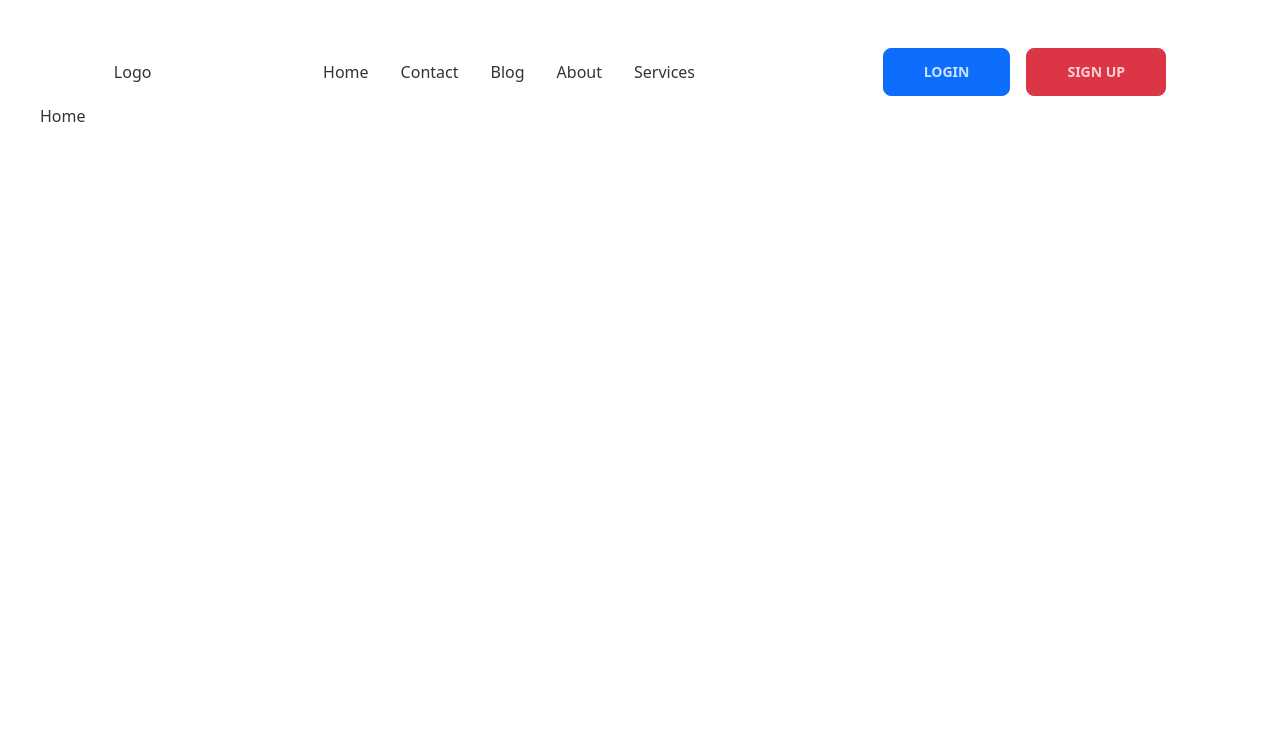
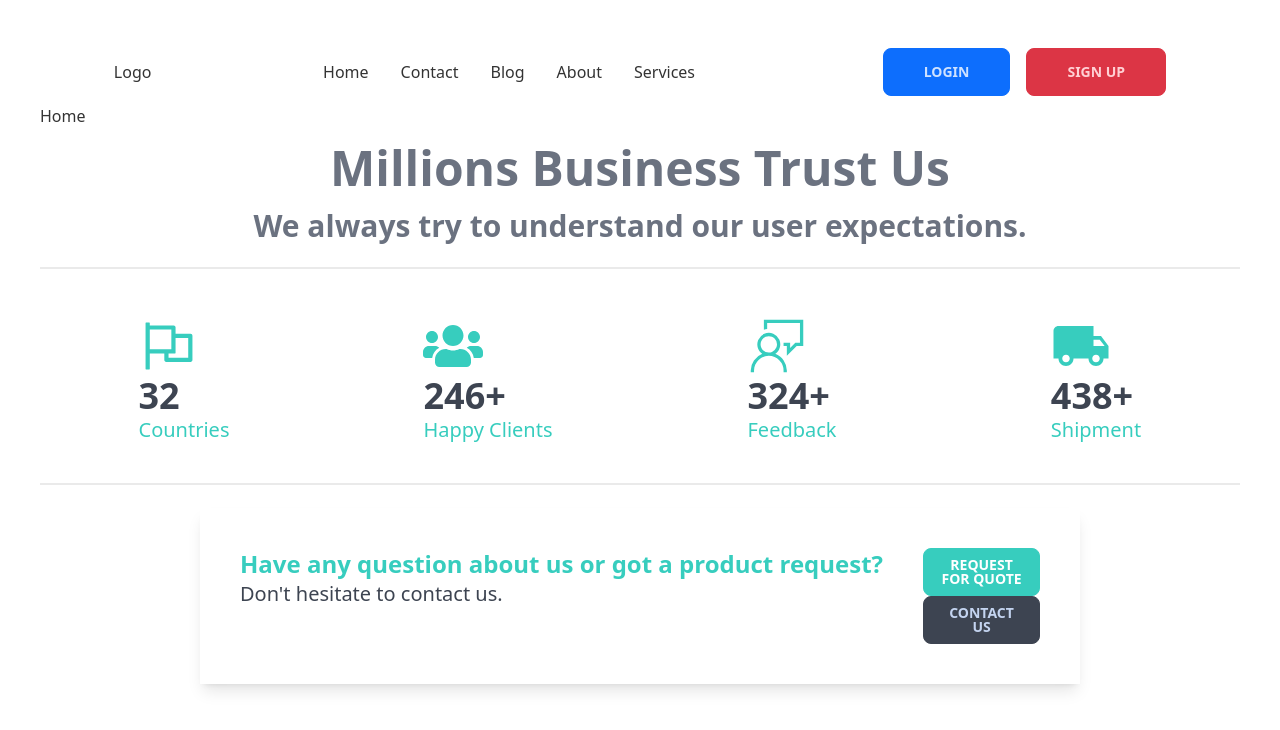
Before and after one commit to mabuhanifa/BiosPC-client-side, a React (Create React App) app: page / in a window 1280 px wide. Shown: the top 730 px of the page. Built offline with nearby package versions, Linux system fonts and the light colour scheme.

Commit message:
first commit

```diff
--- a/src/App.css
+++ b/src/App.css
@@ -16,4 +16,7 @@
   li {
     margin-bottom: 15px;
   }
+  .q_n {
+    flex-direction: column;
+  }
 }
--- a/src/App.js
+++ b/src/App.js
@@ -2,6 +2,7 @@ import { Route, Routes } from "react-router-dom";
 import "./App.css";
 import Home from "./Compotent/Home/Home";
 import Nav from "./Compotent/Nav/Nav";
+import Summary from "./Compotent/Summary/Summary";
 //import Footer from './Compotent/Footer/Footer';
 
 function App() {
@@ -13,6 +14,7 @@ function App() {
 
         {/* <Footer></Footer> */}
       </Routes>
+      <Summary></Summary>
     </div>
   );
 }
--- /dev/null
+++ b/src/Compotent/Summary/Summary.js
@@ -0,0 +1,67 @@
+import React from "react";
+import { AiOutlineFlag } from "react-icons/ai";
+import { FaUsers } from "react-icons/fa";
+import { MdLocalShipping } from "react-icons/md";
+import { VscFeedback } from "react-icons/vsc";
+const Summary = () => {
+  return (
+    <>
+      <div className="text-center text-gray-500">
+        <h1 className="stat-value text-5xl m-4">Millions Business Trust Us</h1>
+        <h2 className="stat-value text-3xl">
+          {" "}
+          We always try to understand our user expectations.
+        </h2>
+      </div>
+      <div class="divider"></div>
+
+      <div className="grid grid-cols-4 gap-4 mt-6">
+        <div className="mx-auto p-4 ">
+          <span className="text-6xl text-accent">
+            <AiOutlineFlag></AiOutlineFlag>
+          </span>
+          <h4 className="stat-value text-4xl text-neutral">32</h4>
+          <p className="text-xl text-accent">Countries</p>
+        </div>
+        <div className="mx-auto p-4">
+          <span className="text-6xl text-accent">
+            <FaUsers></FaUsers>
+          </span>
+          <h4 className="stat-value text-4xl text-neutral">246+</h4>
+          <p className="text-xl text-accent">Happy Clients</p>
+        </div>
+        <div className="mx-auto p-4">
+          <span className="text-6xl text-accent">
+            <VscFeedback></VscFeedback>
+          </span>
+          <h4 className="stat-value text-4xl text-neutral">324+</h4>
+          <p className="text-xl text-accent">Feedback</p>
+        </div>
+        <div className="mx-auto p-4">
+          <span className="text-6xl text-accent">
+            <MdLocalShipping></MdLocalShipping>
+          </span>
+          <h4 className="stat-value text-4xl text-neutral">438+</h4>
+          <p className="text-xl text-accent">Shipment</p>
+        </div>
+      </div>
+      <div class="divider"></div>
+
+      <div className="mx-40 p-10 flex shadow-lg q_n">
+          <div>
+            <h2 className="stat-value text-2xl text-accent"> Have any question about us or
+            got a product request?</h2>
+            <p className="text-xl text-neutral">
+                Don't hesitate to contact us.
+            </p>
+          </div>
+          <div className="mx-auto ">
+              <button className="btn btn-accent text-white ml-10">Request For Quote</button>
+              <button className="btn btn-dark ml-10">Contact Us</button>
+          </div>
+      </div>
+    </>
+  );
+};
+
+export default Summary;
```
